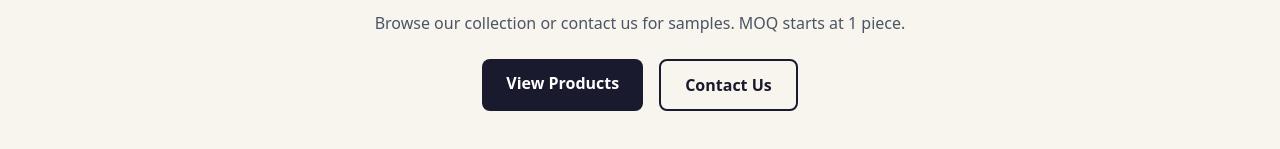
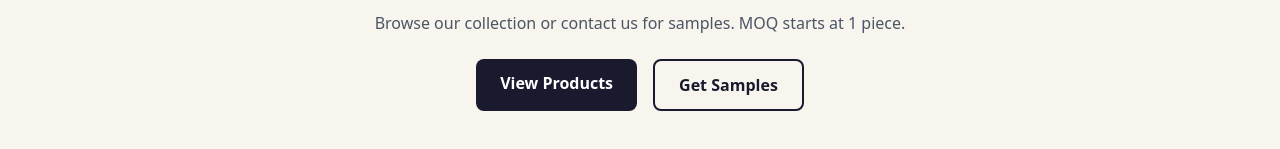
Before and after one commit to apriljacky1988-collab/sheplusjewelry, a Next.js app: page /blog in a window 1280 px wide. Shown: the part 1684-1833 px from the top of the page. Built offline with nearby package versions, Linux system fonts and the light colour scheme.

Commit message:
Blog CTA: View Products→/products, Get Samples→mailto

```diff
--- a/app/blog/[slug]/page.tsx
+++ b/app/blog/[slug]/page.tsx
@@ -99,9 +99,9 @@ export default function BlogPostPage({ params }: { params: { slug: string } }) {
             <Link href="/products" className="bg-[#c9a84c] text-[#1a1a2e] px-6 py-3 rounded-lg font-semibold hover:bg-[#e0bf6e] transition">
               View Products
             </Link>
-            <Link href="/contact" className="border border-white text-white px-6 py-3 rounded-lg font-semibold hover:bg-white hover:text-[#1a1a2e] transition">
+            <a href="mailto:anna@sheplusjewelry.com?subject=Sample%20Request%20-%20Sheplus%20Jewelry&body=Hi%20Anna%2C%0A%0AI'm%20interested%20in%20ordering%20samples.%0A%0AMy%20store%3A%20%0AProducts%20interested%20in%3A%20%0AQuantity%3A%20%0A%0AThank%20you!" className="border border-white text-white px-6 py-3 rounded-lg font-semibold hover:bg-white hover:text-[#1a1a2e] transition">
               Get Samples
-            </Link>
+            </a>
           </div>
         </div>
       </section>
--- a/app/blog/page.tsx
+++ b/app/blog/page.tsx
@@ -63,9 +63,9 @@ export default function BlogPage() {
             <Link href="/products" className="bg-[#1a1a2e] text-white px-6 py-3 rounded-lg font-semibold hover:bg-[#2a2a4e] transition">
               View Products
             </Link>
-            <Link href="/contact" className="border-2 border-[#1a1a2e] text-[#1a1a2e] px-6 py-3 rounded-lg font-semibold hover:bg-[#1a1a2e] hover:text-white transition">
-              Contact Us
-            </Link>
+            <a href="mailto:anna@sheplusjewelry.com?subject=Sample%20Request%20-%20Sheplus%20Jewelry&body=Hi%20Anna%2C%0A%0AI'm%20interested%20in%20ordering%20samples.%0A%0AMy%20store%3A%20%0AProducts%20interested%20in%3A%20%0AQuantity%3A%20%0A%0AThank%20you!" className="border-2 border-[#1a1a2e] text-[#1a1a2e] px-6 py-3 rounded-lg font-semibold hover:bg-[#1a1a2e] hover:text-white transition">
+              Get Samples
+            </a>
           </div>
         </div>
       </section>
```
